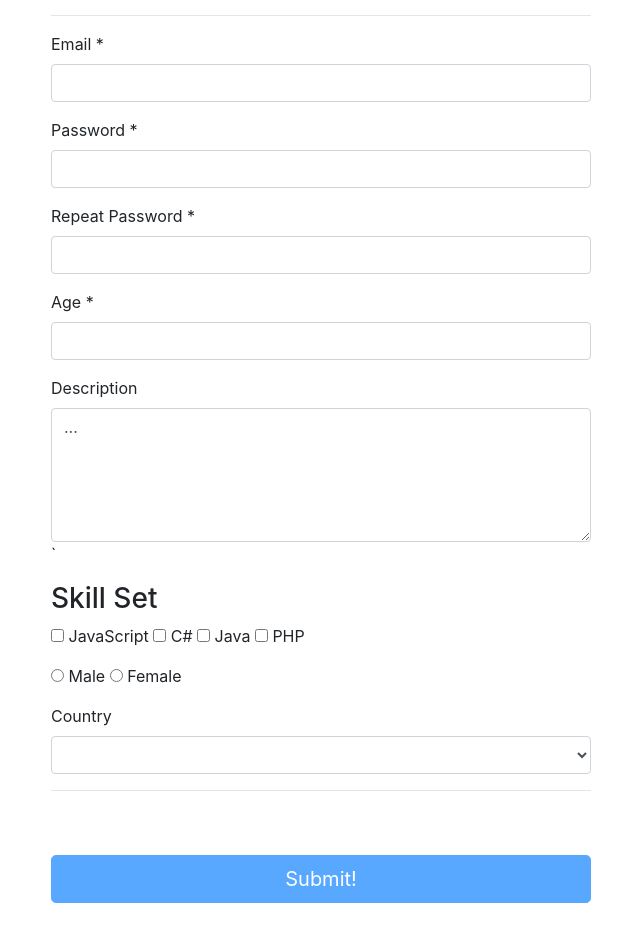
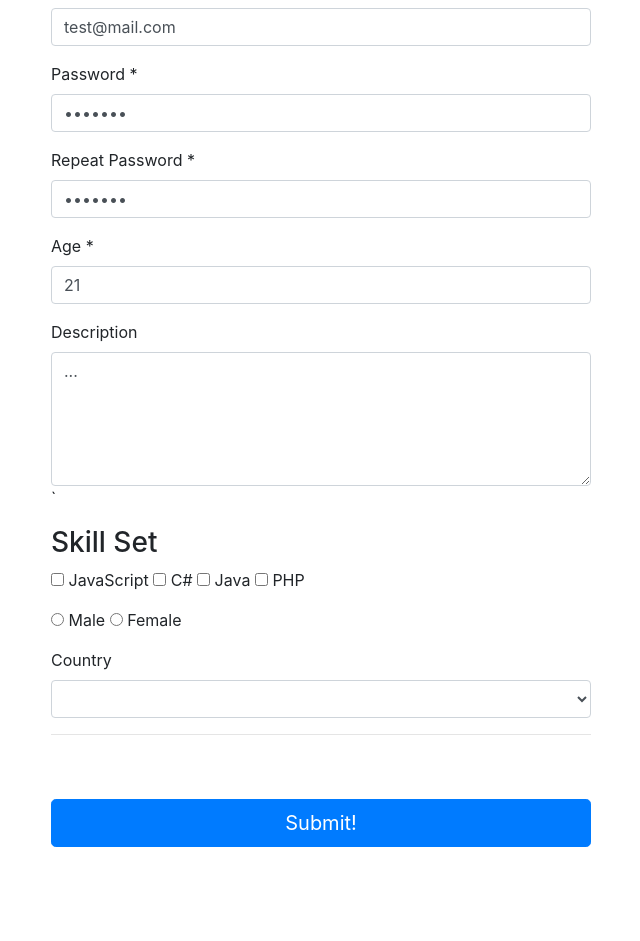
Before and after one commit to AChristoff/VueJS-education, a Vue app: page /contacts in a window 1280 px wide. Shown: the part 135-1076 px from the top of the page, without its empty margins (34-674 px from the left). After the commit the page ends 1042 px from the top, so only its background shows below. Built offline with nearby package versions, Linux system fonts and the light colour scheme.

Commit message:
initial commit

```diff
--- a/src/App.vue
+++ b/src/App.vue
@@ -1,11 +1,13 @@
 <template>
     <div class="container">
+        <router-view>
             <Home></Home>
             <Form v-if="!isSend" @form-send="onFormSend"></Form>
             <ConfirmMessage
                 v-else
                 :formInfo="formInfo"
             ></ConfirmMessage>
+        </router-view>
     </div>
 </template>
 
--- a/src/components/ConfirmMessage.vue
+++ b/src/components/ConfirmMessage.vue
@@ -1,21 +1,20 @@
 <template>
-
     <div class="card">
         <div class="card-header">
-            <h4>Your Data</h4>
+            <h4>Your Info</h4>
         </div>
-        <div class="card-body">
-            <p>Mail: {{formInfo.email}}</p>
-            <p>Password: {{formInfo.password}}</p>
-            <p>Age: {{formInfo.age}}</p>
-            <p>Description: {{formInfo.description}}</p>
-            <p><strong>Skill Set?</strong></p>
-            <ul>
-                <li v-for="(skill, index) in formInfo.skills" :key="index">{{skill}}</li>
-            </ul>
-            <p>Gender: {{formInfo.gender}}</p>
-            <p>Country: {{formInfo.selectedCountry}}</p>
-        </div>
+<!--        <div class="card-body">-->
+<!--            <p>Mail: {{formInfo.email}}</p>-->
+<!--            <p>Password: {{formInfo.password}}</p>-->
+<!--            <p>Age: {{formInfo.age}}</p>-->
+<!--            <p>Description: {{formInfo.description}}</p>-->
+<!--            <p><strong>Skill Set?</strong></p>-->
+<!--            <ul>-->
+<!--                <li v-for="(skill, index) in formInfo.skills" :key="index">{{skill}}</li>-->
+<!--            </ul>-->
+<!--            <p>Gender: {{formInfo.gender}}</p>-->
+<!--            <p>Country: {{formInfo.selectedCountry}}</p>-->
+<!--        </div>-->
     </div>
 </template>
 
--- a/src/components/Form.vue
+++ b/src/components/Form.vue
@@ -101,9 +101,10 @@
         </div>
         <div class="row">
             <div class="col-xs-12 col-sm-8 col-sm-offset-2 col-md-6 col-md-offset-3">
-                <button class="btn btn-primary btn-lg btn-block mt-5"
-                        :disabled="$v.formInfo.$invalid">Submit!
-                </button>
+                <router-link to="/message" class="btn btn-primary btn-lg btn-block mt-5"
+                   :disabled="$v.formInfo.$invalid">
+                    Submit!
+                </router-link>
             </div>
         </div>
     </form>
@@ -119,10 +120,10 @@
         data() {
             return {
                 formInfo: {
-                    email: '',
-                    password: '',
-                    repeatPass: '',
-                    age: '',
+                    email: 'test@mail.com',
+                    password: '@123456',
+                    repeatPass: '@123456',
+                    age: '21',
                     description: '...',
                     skills: [],
                     gender: '',
--- a/src/routes.js
+++ b/src/routes.js
@@ -1,5 +1,9 @@
+import Home from './components/Home.vue';
+import Form from './components/Form.vue';
+import ConfirmMessage from "./components/ConfirmMessage.vue";
+
 export const routes = [
     {path: '', component: Home},
     {path: '/contacts', component: Form},
-
+    {path: '/message', component: ConfirmMessage},
 ];
```
Also changed, not shown: src/main.js (+8 -1 lines). Lines whose indentation alone changed are shown as unchanged.
